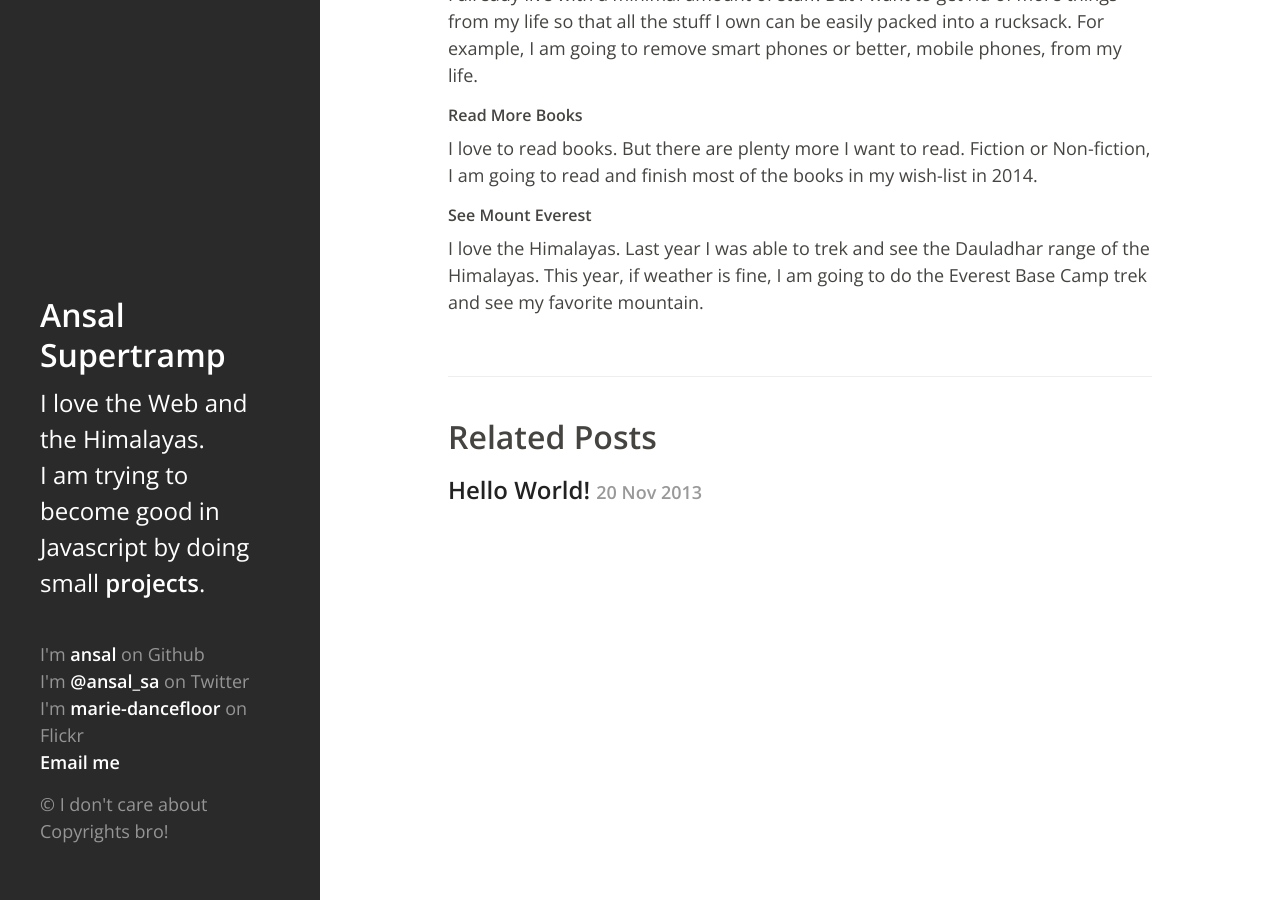
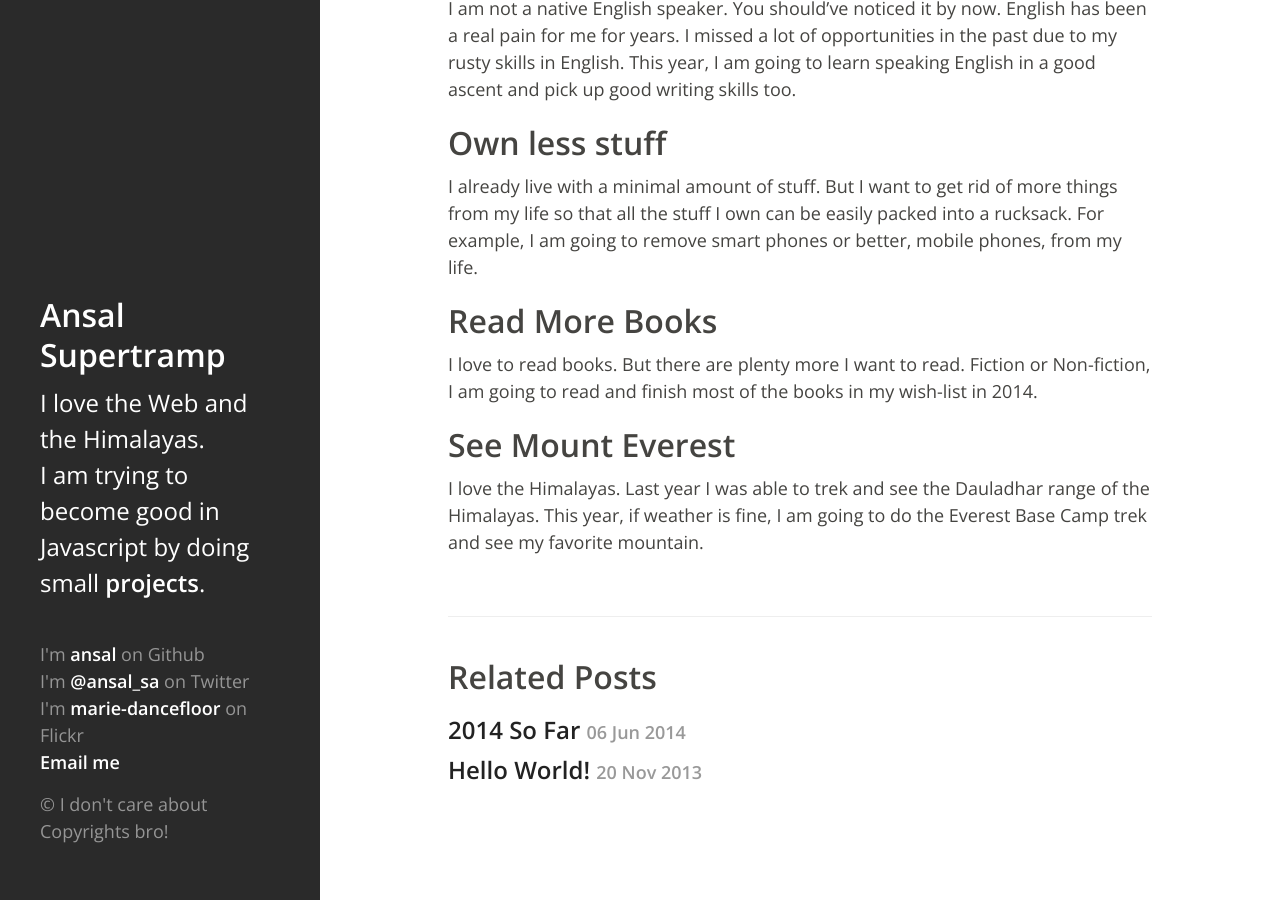
Before and after one commit to ansal/ansals.me, a Jekyll site: the page built from _posts/2014-01-01-my-resolutions-for-2014.markdown, in a window 1280 px wide and 900 px high, scrolled down 2071 px. Built offline with Jekyll 4.4.1, drawn with Linux system fonts in a browser that asks for light colours; Markdown is read by kramdown in place of the engine named in the settings.

```diff
--- a/_posts/2014-01-01-my-resolutions-for-2014.markdown
+++ b/_posts/2014-01-01-my-resolutions-for-2014.markdown
@@ -17,32 +17,42 @@ I know my life is not going to be easy. I know my life is pretty much fucked up.
 
 I was never fond of New Year Resolutions. I've seen people putting up their resolutions online. But that was not for me. But I'm going to change that today. I am going to have some resolutions and I'm putting them online. So here is how I'm going to turn out 2014 for me.
 
-#### Exercise
+Exercise
+--------
 Exercise was the one thing that helped me a lot in 2013. I ran whenever I could last year. When I felt tired, I walked. I walked a lot of distance when I was in Himachal last year. Walking and running gave me new senses and I felt I was close to the nature more. So this year I am going to continue running with a more strict schedule and more distance.
 
-#### Eat Healthily
+Eat Healthily
+-------------
 I want to become fit. I am not that fat, but not skinny either. But I want to become fit. I want to run more and more. And I know proper diet is the only thing that is going to help me. I will create a proper diet for me this year and will follow it.
 
-#### Master Javascript
+Master Javascript
+-----------------
 I love writing software using Javascript. But I always feel I need to learn a ton things more about it. I know mastering Javascript is [hard](http://www.clientcide.com/deep-thoughts/why-its-a-good-idea-to-be-a-javascript-developer-and-what-it-takes-to-be-one/). But I want to learn more about it. I want to learn more about JS MVCs like Backbone, Ember and front tools like Grunt, Saas etc. I want to develop a better workflow using tools like Yeoman and finally learn more about Node.js and its popular web development framework ExpressJS.
 
-#### An App per Week
+An App per Week
+---------------
 I was very much inspired by Jennifer's effort to become a web developer - [http://blog.jenniferdewalt.com/post/56319597560/im-learning-to-code-by-building-180-websites-in-180](http://blog.jenniferdewalt.com/post/56319597560/im-learning-to-code-by-building-180-websites-in-180) I want to do something similar. So in 2014, I am going to make one Web/Mobile application in a week. It can be anything but with a condition that - I will learn something new in each project.
 
-#### Make Wealth
+Make Wealth
+-----------
 I am never motivated by money. But I believe right amount of wealth will bring me freedom to do what I love in my life. I am not a highly qualified person. But I love this craft - programming and with the help of that, I'm going to launch my startup in 2014. Startups, I believe, are the only way for people like me to make wealth. I know its not going to be easy. But as I said in the beginning, I am determined to do it.
 
-#### Write Something
+Write Something
+---------------
 I've read at many places about the importance of writing. So this year, I am going to write at-least two blog posts in a month. It can be about anything - technology I've learned, a cool thing I've discovered, about my projects etc.
 
-#### Learn to speak and write English fluently
+Learn to speak and write English fluently
+-----------------------------------------
 I am not a native English speaker. You should've noticed it by now. English has been a real pain for me for years. I missed a lot of opportunities in the past due to my rusty skills in English. This year, I am going to learn speaking English in a good ascent and pick up good writing skills too.
 
-#### Own less stuff
+Own less stuff
+--------------
 I already live with a minimal amount of stuff. But I want to get rid of more things from my life so that all the stuff I own can be easily packed into a rucksack. For example, I am going to remove smart phones or better, mobile phones, from my life.
 
-#### Read More Books
+Read More Books
+---------------
 I love to read books. But there are plenty more I want to read. Fiction or Non-fiction, I am going to read and finish most of the books in my wish-list in 2014.
 
-#### See Mount Everest
+See Mount Everest
+-----------------
 I love the Himalayas. Last year I was able to trek and see the Dauladhar range of the Himalayas. This year, if weather is fine, I am going to do the Everest Base Camp trek and see my favorite mountain.
```
Also changed, not shown: _posts/2014-06-06-2014-so-far.markdown (added, +27 -0 lines).
